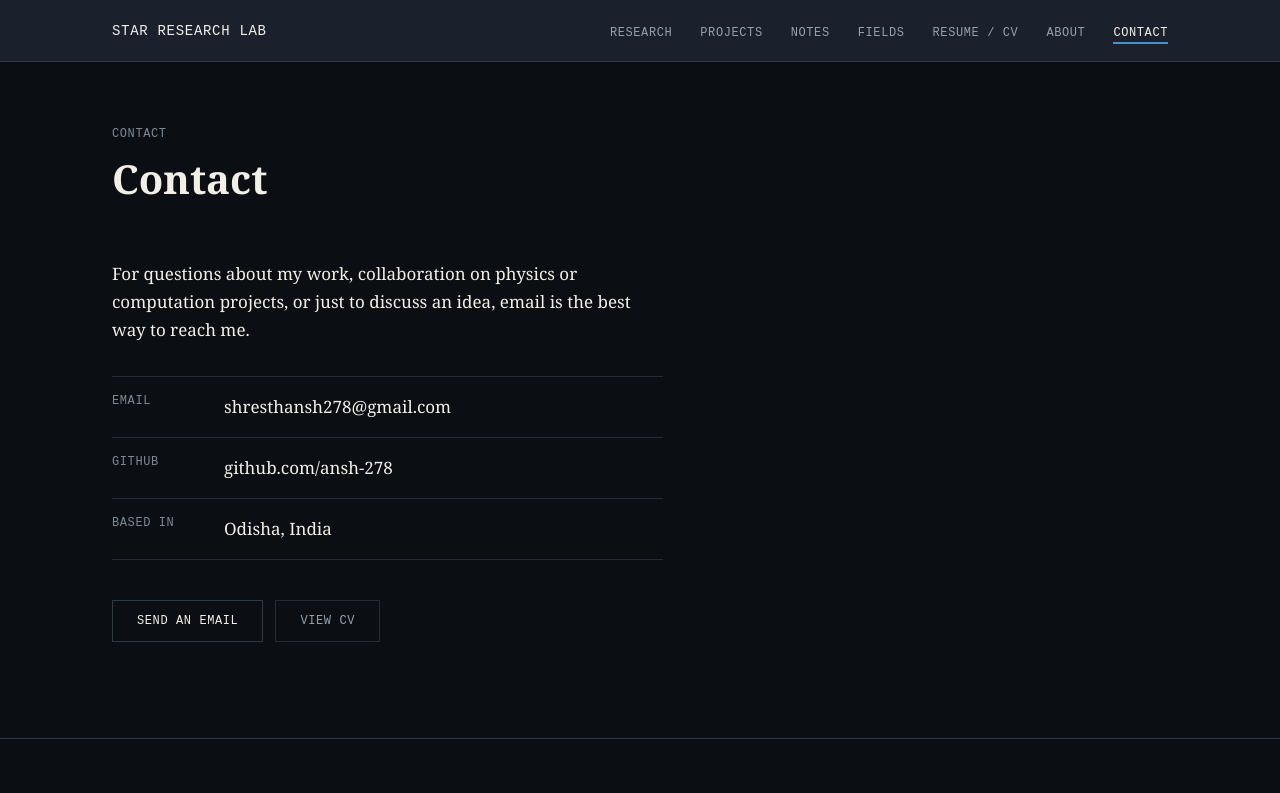
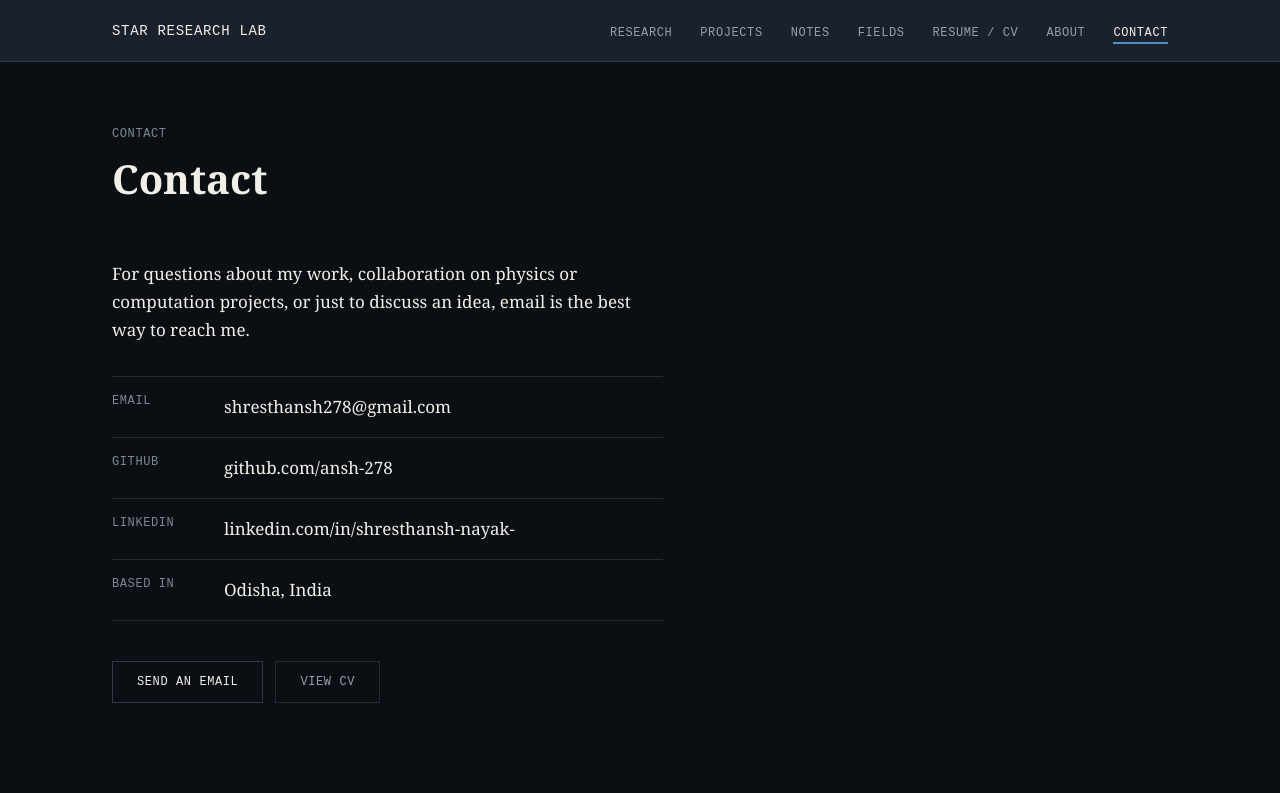
Before and after one commit to ansh-278/website, a React (Vite) app: page /contact in a window 1280 px wide. Shown: the top 793 px of the page. Built offline with nearby package versions, Linux system fonts and the light colour scheme.

Commit message:
Add LinkedIn contact information

```diff
--- a/src/pages/Contact.tsx
+++ b/src/pages/Contact.tsx
@@ -10,6 +10,11 @@ const rows: { label: string; value: string; href?: string }[] = [
     label: "GitHub",
     value: "github.com/ansh-278",
     href: "https://github.com/ansh-278",
+  },
+    {
+    label: "LinkedIn",
+    value: "linkedin.com/in/shresthansh-nayak-",
+    href: "https://www.linkedin.com/in/shresthansh-nayak-",
   },
   { label: "Based in", value: "Odisha, India" },
 ];
```
